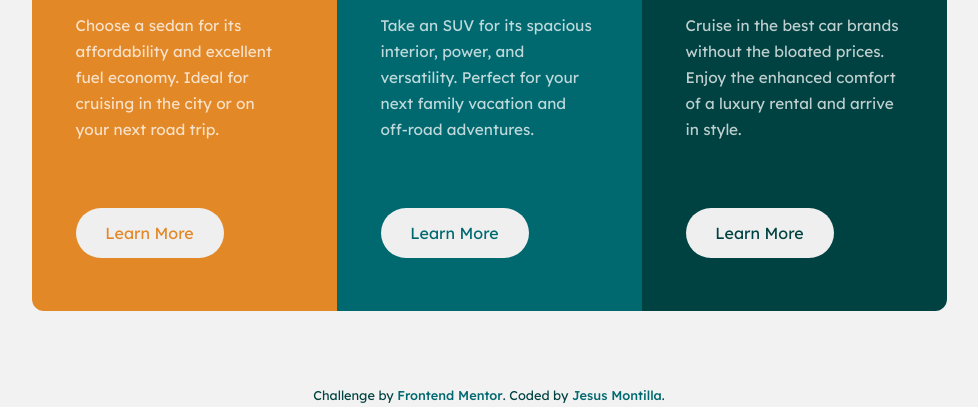
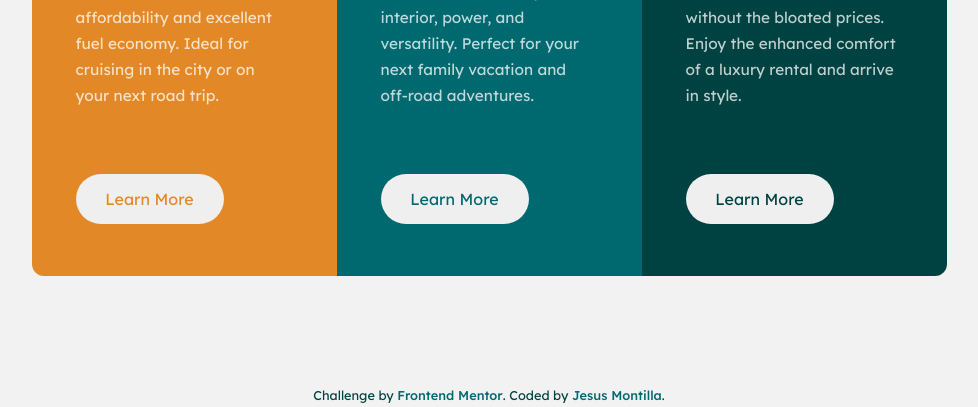
Before and after one commit to Jesusmontilla03/3-column-preview-card-component.github.io, a plain HTML site: page index.html in a window 1280 px wide. Shown: the part 393-800 px from the top of the page, without its empty margins (151-1129 px from the left). Drawn offline with Linux system fonts and the light colour scheme.

Commit message:
pruebas en ajuste de diseño - prueba 2

```diff
--- a/style.css
+++ b/style.css
@@ -127,7 +127,7 @@ footer {
 @media (min-width: 1000px) {
     section {
         flex-direction: row;
-        margin-top: 155px;
+        margin-top: 86px;
     }
     .item-section {
         width: 305px;
```
